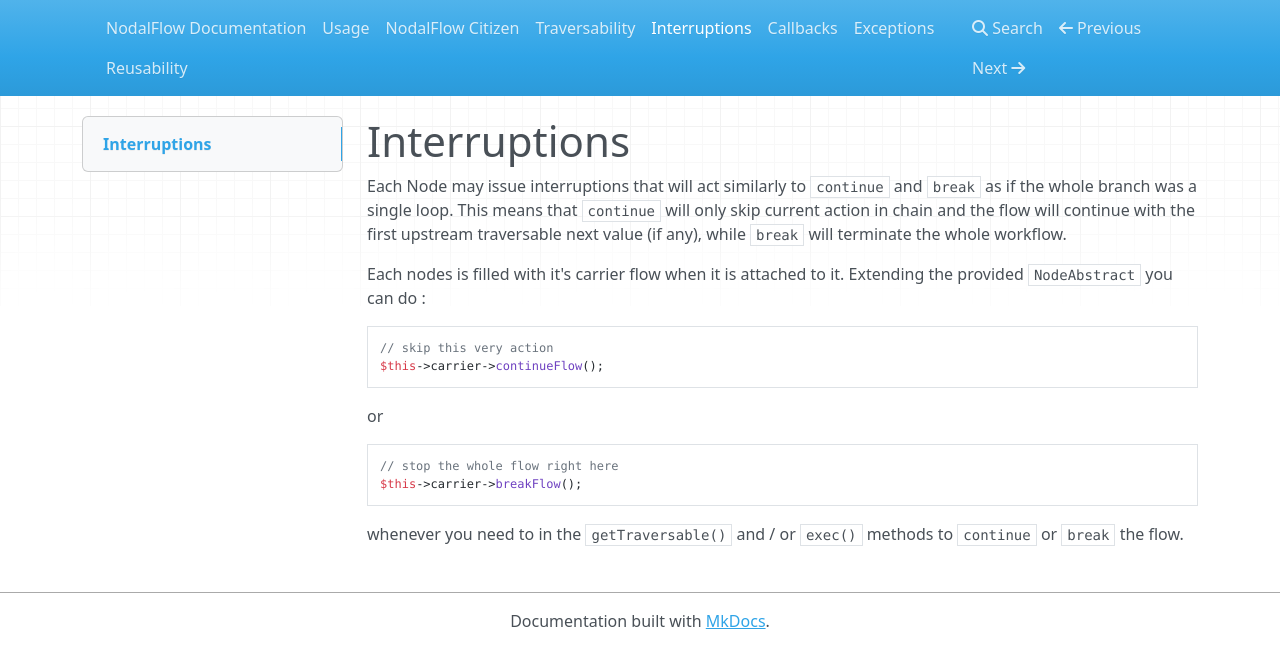
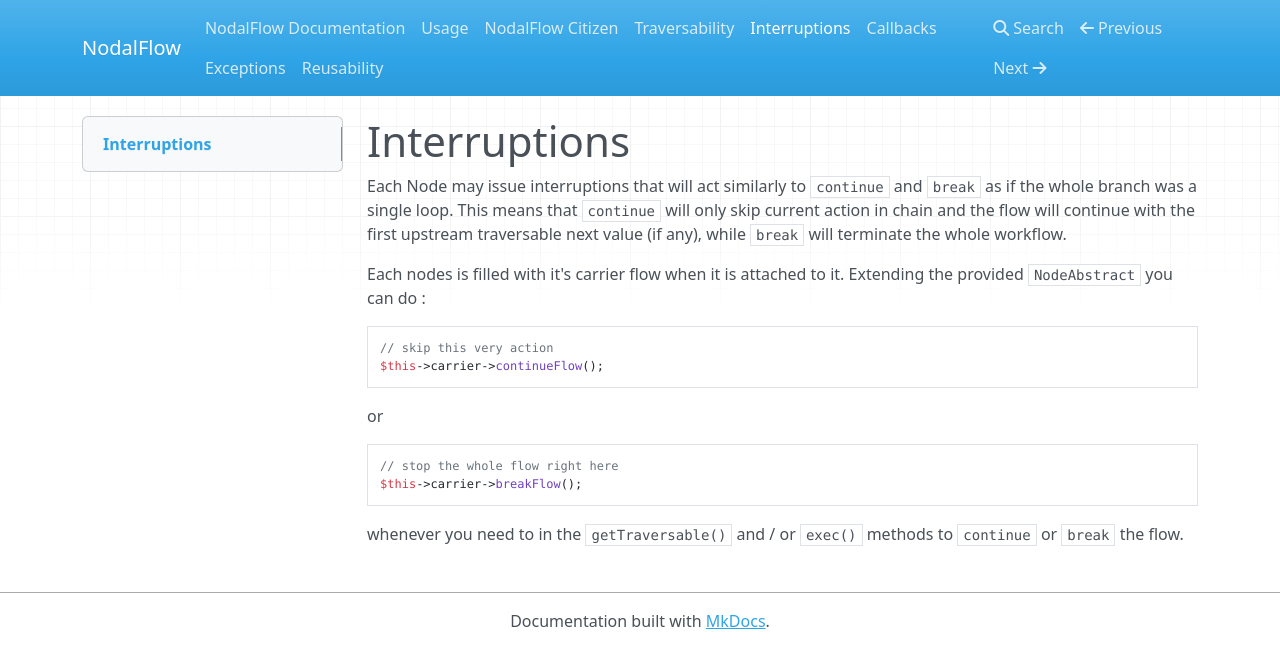
Before and after one commit to fab2s/NodalFlow, an MkDocs documentation site: the page built from docs/interruptions.md, in a window 1280 px wide. Shown: the top 668 px of the page. Built offline with MkDocs 1.6.1, drawn with Linux system fonts in a browser that asks for light colours; nearby versions of some CDN libraries; old or Windows-style settings are respelled for this version of MkDocs.

Commit message:
add required site_name

```diff
--- a/mkdocs.yml
+++ b/mkdocs.yml
@@ -1,3 +1,4 @@
+site_name: 'NodalFlow'
 pages:
     - 'NodalFlow Documentation': 'index.md'
     - 'Usage': 'usage.md'
```
